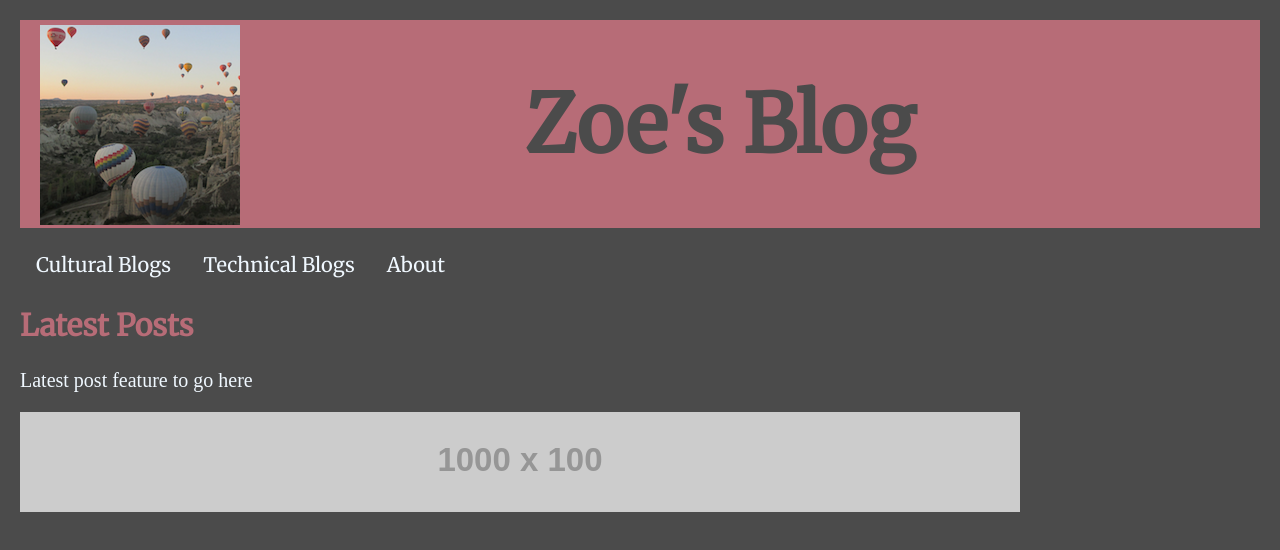
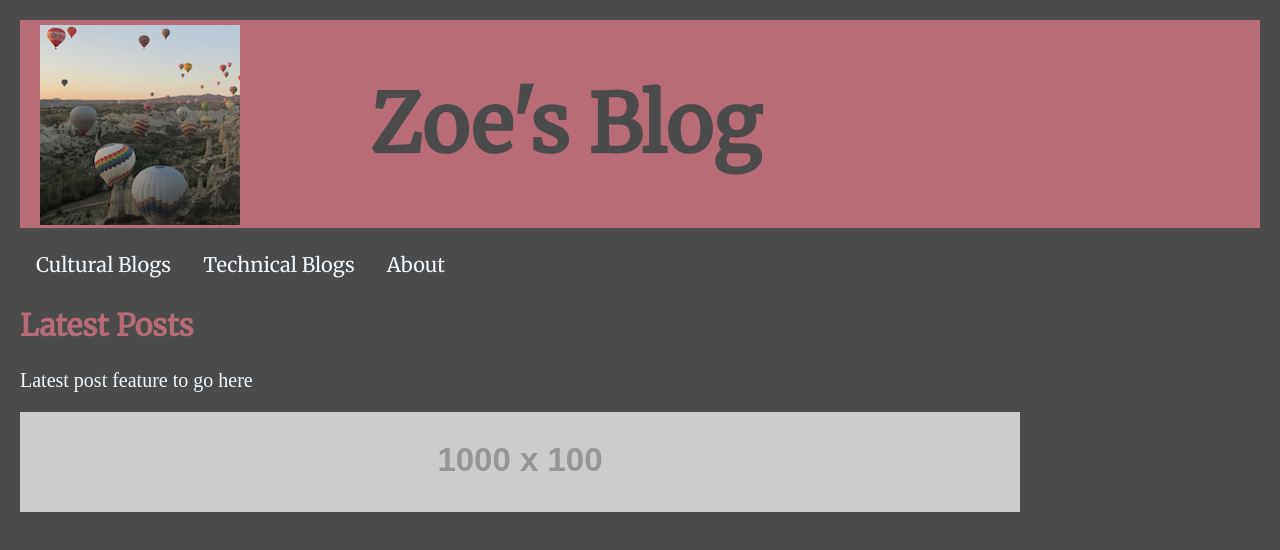
Before and after one commit to ZoeIML/ZoeIML.github.io, a plain HTML site: page index.html in a window 1280 px wide. Drawn offline with Linux system fonts and the light colour scheme; placeholder pictures from the web are drawn by us.

Commit message:
realign titles

```diff
--- a/index.html
+++ b/index.html
@@ -20,7 +20,6 @@
             <h1>Zoe's Blog</h1>
         </div>
       </div>
-      <break></break>
   <div class="navbar">
     <a href="culturalblogs.html">Cultural Blogs</a>
     <a href="technicalblogs.html">Technical Blogs</a>
--- a/styles/main.css
+++ b/styles/main.css
@@ -23,7 +23,7 @@ body {
 
 
   .logo {
-      width: 350px;
+      width: 250px;
       height: 200px;
       padding: 20px 20px 20px 20px;
       position: relative;
@@ -35,10 +35,10 @@ body {
       width: 700px;
       padding: 0px;
       font-size: 40px;
-      text-align: center;
+      text-align: left;
       font-family: 'Merriweather', serif;
       position: relative;
-      left: 0px;
+      left: 100px;
   }
 
   h1 {
```
Also changed, not shown: 2 other files.
